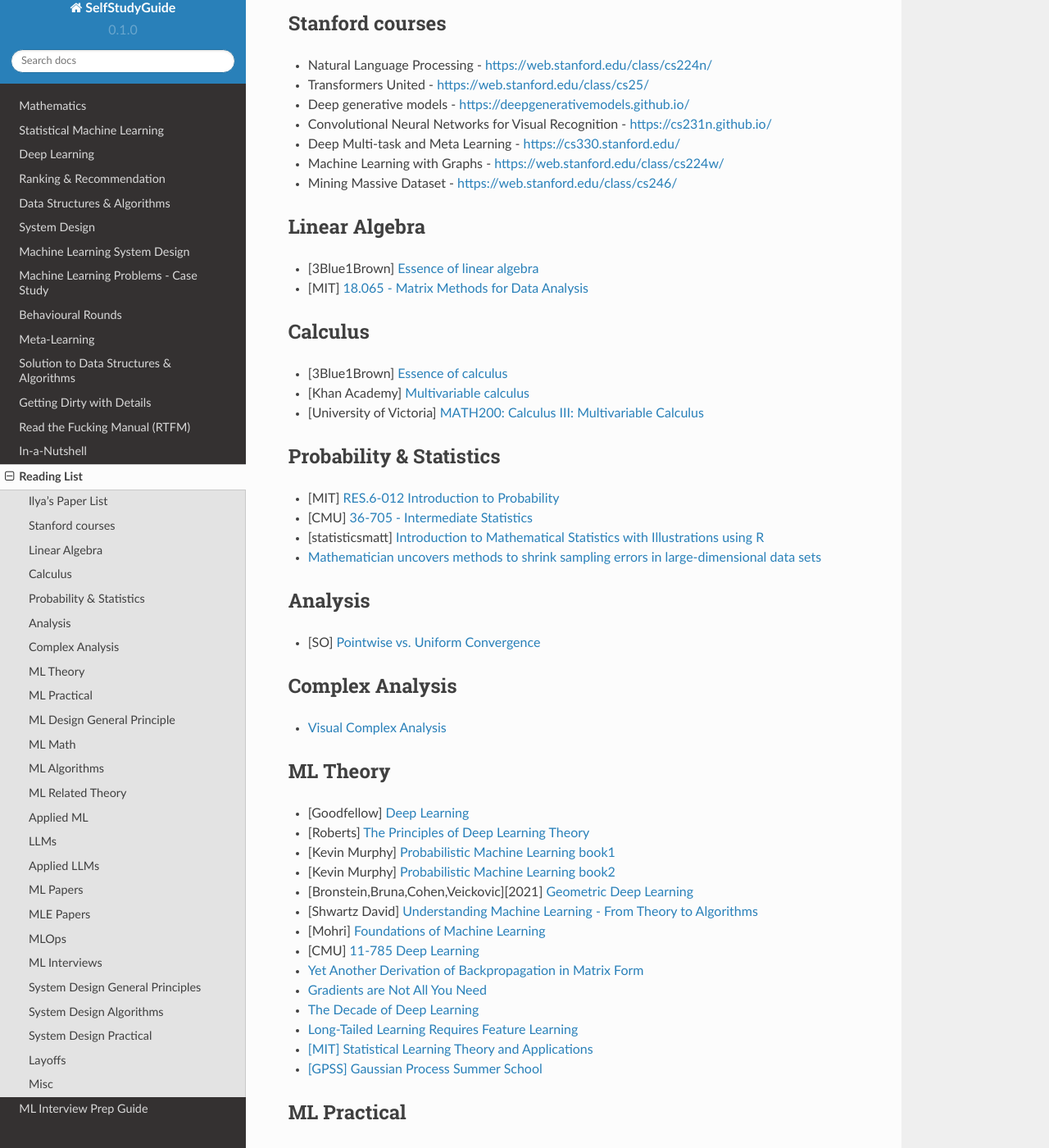
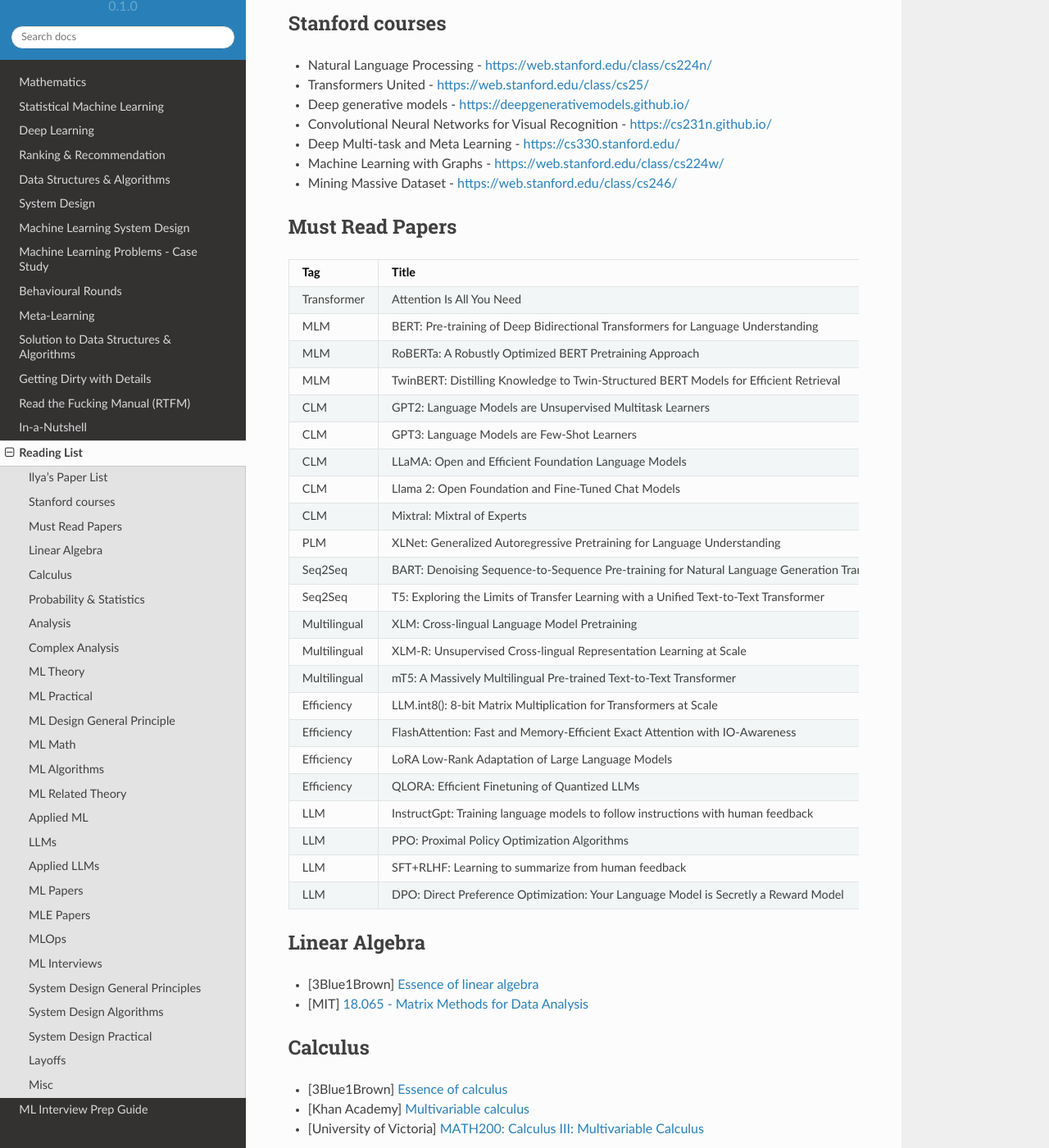
Before and after one commit to uselesstechjunks/leetcode, a Sphinx documentation site: the page built from docs/source/readlist.rst, in a window 1280 px wide and 1400 px high, scrolled down 1176 px. Shown: the whole window at 82% size. Built offline with Sphinx 7.4.7 and the Read the Docs theme 2.0.0, drawn with Linux system fonts in a browser that asks for light colours.

Commit message:
Update readlist.rst

```diff
--- a/docs/source/readlist.rst
+++ b/docs/source/readlist.rst
@@ -54,6 +54,36 @@ Stanford courses
 * Deep Multi-task and Meta Learning - https://cs330.stanford.edu/
 * Machine Learning with Graphs - https://web.stanford.edu/class/cs224w/
 * Mining Massive Dataset - https://web.stanford.edu/class/cs246/
+
+Must Read Papers
+***********************************
+.. csv-table::
+	:header: "Tag", "Title", "Link"
+	:align: center
+
+		Transformer,Attention Is All You Need,
+		MLM, BERT: Pre-training of Deep Bidirectional Transformers for Language Understanding,
+		MLM, RoBERTa: A Robustly Optimized BERT Pretraining Approach,
+		MLM, TwinBERT: Distilling Knowledge to Twin-Structured BERT Models for Efficient Retrieval,
+		CLM, GPT2: Language Models are Unsupervised Multitask Learners,
+		CLM, GPT3: Language Models are Few-Shot Learners,
+		CLM, LLaMA: Open and Efficient Foundation Language Models,
+		CLM, Llama 2: Open Foundation and Fine-Tuned Chat Models,
+		CLM, Mixtral: Mixtral of Experts,
+		PLM, XLNet: Generalized Autoregressive Pretraining for Language Understanding,
+		Seq2Seq, BART: Denoising Sequence-to-Sequence Pre-training for Natural Language Generation Translation and Comprehension,
+		Seq2Seq, T5: Exploring the Limits of Transfer Learning with a Unified Text-to-Text Transformer,
+		Multilingual, XLM: Cross-lingual Language Model Pretraining,
+		Multilingual, XLM-R: Unsupervised Cross-lingual Representation Learning at Scale,
+		Multilingual, mT5: A Massively Multilingual Pre-trained Text-to-Text Transformer,
+		Efficiency, LLM.int8(): 8-bit Matrix Multiplication for Transformers at Scale,
+		Efficiency, FlashAttention: Fast and Memory-Efficient Exact Attention with IO-Awareness,
+		Efficiency, LoRA Low-Rank Adaptation of Large Language Models,
+		Efficiency, QLORA: Efficient Finetuning of Quantized LLMs,
+		LLM, InstructGpt: Training language models to follow instructions with human feedback,
+		LLM, PPO: Proximal Policy Optimization Algorithms,
+		LLM, SFT+RLHF: Learning to summarize from human feedback,
+		LLM, DPO: Direct Preference Optimization: Your Language Model is Secretly a Reward Model,
 
 Linear Algebra
 ***********************************
```
